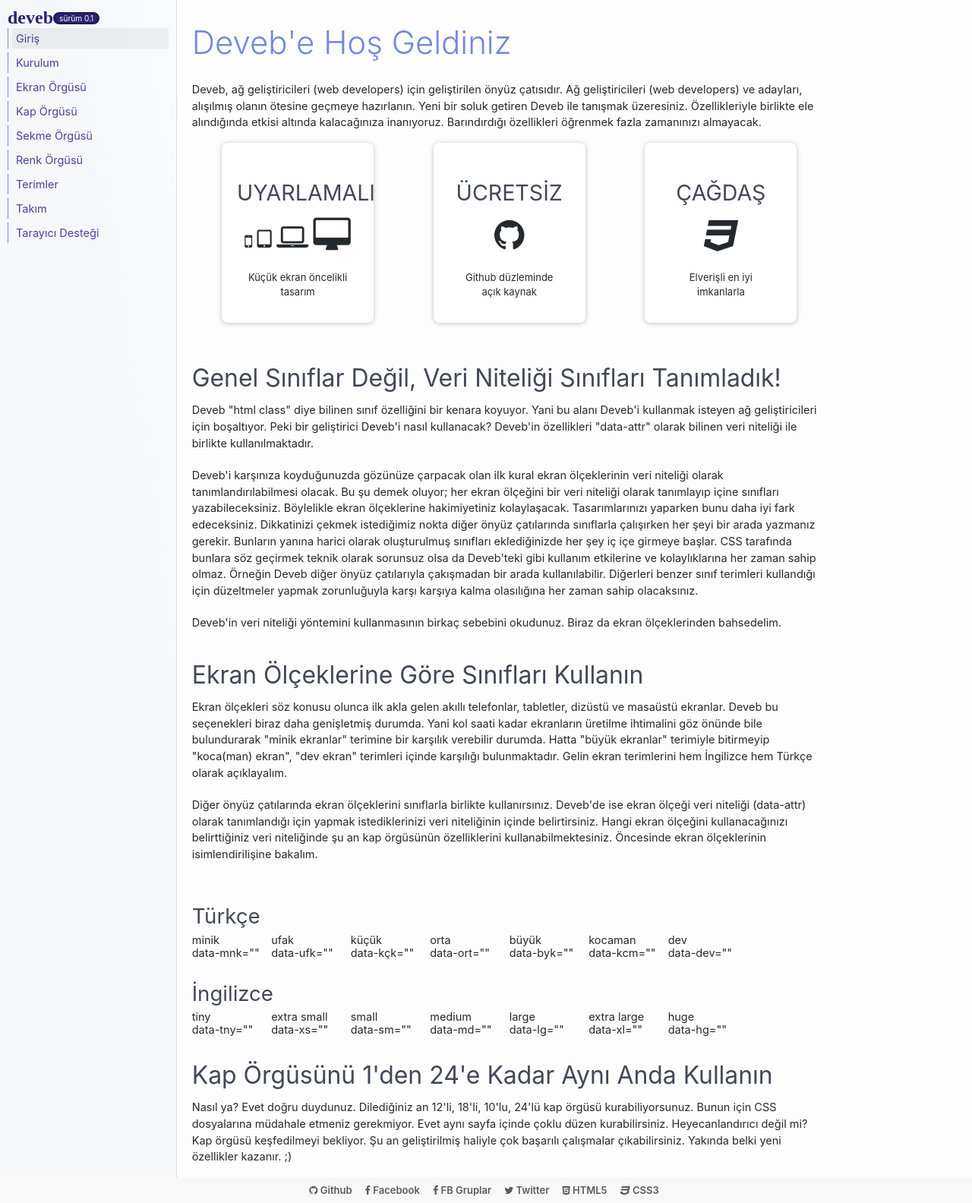
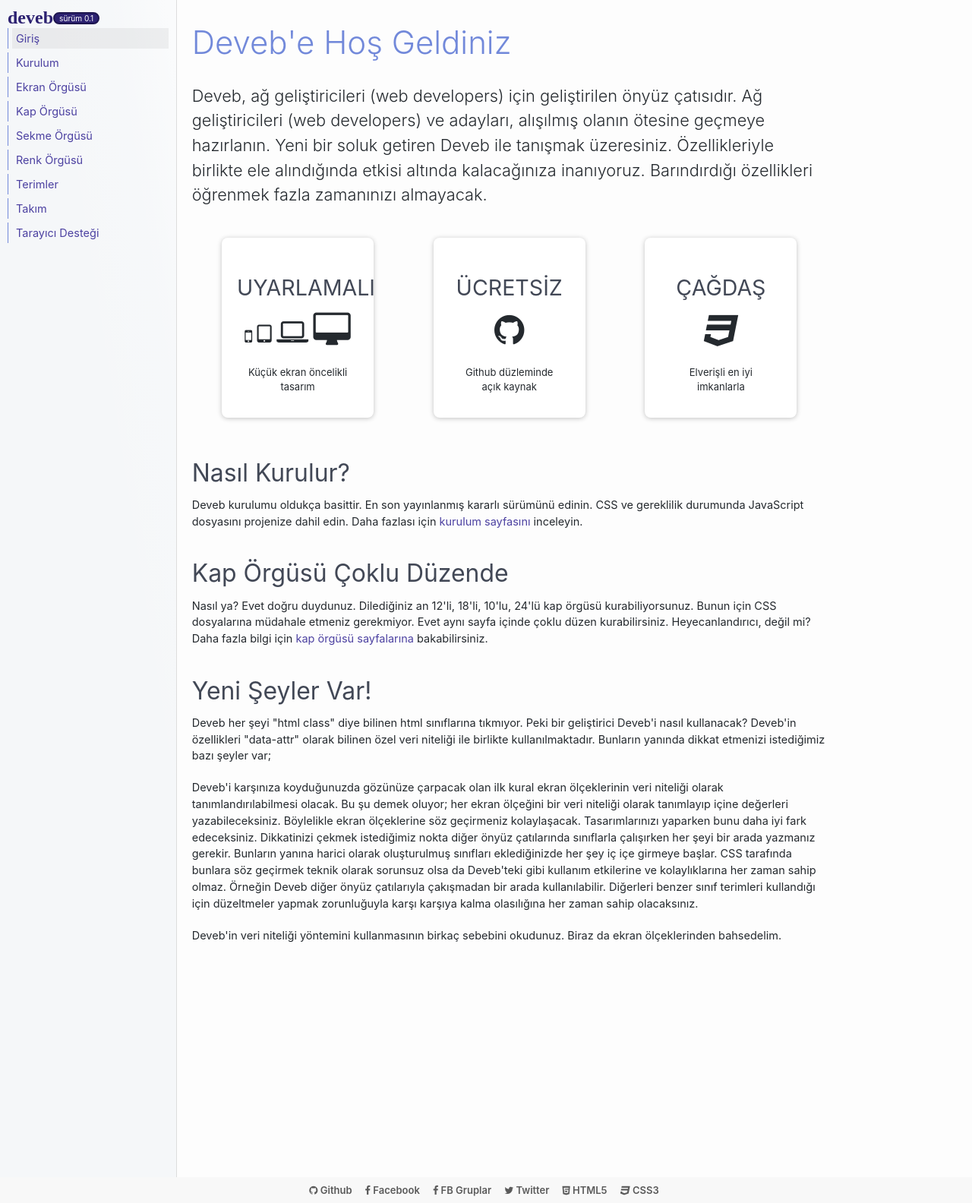
Before and after one commit to data-deveb/data-deveb.github.io, a Jekyll site: the page built from belgeler/deveb.html, in a window 1280 px wide. Shown: the whole page at 76% size. Built offline with Jekyll 4.4.1, drawn with Linux system fonts in a browser that asks for light colours; some web fonts are replaced.

Commit message:
Giriş yazısını şekillendirme.

```diff
--- a/belgeler/deveb.html
+++ b/belgeler/deveb.html
@@ -2,7 +2,7 @@
 layout: default
 title: Deveb'e Hoş Geldiniz
 ---
-<p>
+<p style="font-size: 1.5em;margin-bottom: 30px;font-weight: 300;">
   Deveb, ağ geliştiricileri (web developers) için geliştirilen önyüz çatısıdır.
   Ağ geliştiricileri (web developers) ve adayları, alışılmış olanın ötesine geçmeye
   hazırlanın. Yeni bir soluk getiren Deveb ile tanışmak üzeresiniz. Özellikleriyle
@@ -39,31 +39,40 @@ title: Deveb'e Hoş Geldiniz
 
 <p></p>
 
-<h1>Genel Sınıflar Değil, Veri Niteliği Sınıfları Tanımladık!</h1>
-<p>Deveb "html class" diye bilinen sınıf özelliğini bir kenara koyuyor. Yani bu alanı Deveb'i kullanmak isteyen ağ geliştiricileri için boşaltıyor. Peki bir geliştirici Deveb'i nasıl kullanacak? Deveb'in özellikleri "data-attr" olarak bilinen veri niteliği ile birlikte kullanılmaktadır.</p>
-<p>Deveb'i karşınıza koyduğunuzda gözünüze çarpacak olan ilk kural ekran ölçeklerinin veri niteliği olarak tanımlandırılabilmesi olacak. Bu şu demek oluyor; her ekran ölçeğini bir veri niteliği olarak tanımlayıp içine sınıfları yazabileceksiniz. Böylelikle ekran ölçeklerine hakimiyetiniz kolaylaşacak. Tasarımlarınızı yaparken bunu daha iyi fark edeceksiniz. Dikkatinizi çekmek istediğimiz nokta diğer önyüz çatılarında sınıflarla çalışırken her şeyi bir arada yazmanız gerekir. Bunların yanına harici olarak oluşturulmuş sınıfları eklediğinizde her şey iç içe girmeye başlar. CSS tarafında bunlara söz geçirmek teknik olarak sorunsuz olsa da Deveb'teki gibi kullanım etkilerine ve kolaylıklarına her zaman sahip olmaz. Örneğin Deveb diğer önyüz çatılarıyla çakışmadan bir arada kullanılabilir. Diğerleri benzer sınıf terimleri kullandığı için düzeltmeler yapmak zorunluğuyla karşı karşıya kalma olasılığına her zaman sahip olacaksınız.</p>
+<h1>Nasıl Kurulur?</h1>
+<p>
+  Deveb kurulumu oldukça basittir. En son yayınlanmış kararlı sürümünü edinin.
+  CSS ve gereklilik durumunda JavaScript dosyasını projenize dahil edin. Daha fazlası
+  için <a href="/belgeler/kurulum.html">kurulum sayfasını</a> inceleyin.
+</p>
+<h1> Kap Örgüsü Çoklu Düzende</h1>
+<p>
+  Nasıl ya? Evet doğru duydunuz. Dilediğiniz an 12'li, 18'li, 10'lu, 24'lü kap örgüsü
+  kurabiliyorsunuz. Bunun için CSS dosyalarına müdahale etmeniz gerekmiyor. Evet
+  aynı sayfa içinde çoklu düzen kurabilirsiniz. Heyecanlandırıcı, değil mi? Daha
+  fazla bilgi için <a href="/belgeler/kap-orgusu.html">kap örgüsü sayfalarına</a> bakabilirsiniz.
+</p>
+
+<h1>Yeni Şeyler Var!</h1>
+<p>
+  Deveb her şeyi "html class" diye bilinen html sınıflarına tıkmıyor. Peki bir
+  geliştirici Deveb'i nasıl kullanacak? Deveb'in özellikleri "data-attr" olarak
+  bilinen özel veri niteliği ile birlikte kullanılmaktadır. Bunların yanında dikkat
+  etmenizi istediğimiz bazı şeyler var;
+</p>
+
+<p>
+  Deveb'i karşınıza koyduğunuzda gözünüze çarpacak olan ilk kural ekran ölçeklerinin
+  veri niteliği olarak tanımlandırılabilmesi olacak. Bu şu demek oluyor; her ekran
+  ölçeğini bir veri niteliği olarak tanımlayıp içine değerleri yazabileceksiniz.
+  Böylelikle ekran ölçeklerine söz geçirmeniz kolaylaşacak. Tasarımlarınızı yaparken
+  bunu daha iyi fark edeceksiniz. Dikkatinizi çekmek istediğimiz nokta diğer önyüz
+  çatılarında sınıflarla çalışırken her şeyi bir arada yazmanız gerekir. Bunların
+  yanına harici olarak oluşturulmuş sınıfları eklediğinizde her şey iç içe girmeye başlar.
+  CSS tarafında bunlara söz geçirmek teknik olarak sorunsuz olsa da Deveb'teki gibi
+  kullanım etkilerine ve kolaylıklarına her zaman sahip olmaz. Örneğin Deveb diğer
+  önyüz çatılarıyla çakışmadan bir arada kullanılabilir. Diğerleri benzer sınıf
+  terimleri kullandığı için düzeltmeler yapmak zorunluğuyla karşı karşıya kalma
+  olasılığına her zaman sahip olacaksınız.
+</p>
 <p>Deveb'in veri niteliği yöntemini kullanmasının birkaç sebebini okudunuz. Biraz da ekran ölçeklerinden bahsedelim.</p>
-<h1>Ekran Ölçeklerine Göre Sınıfları Kullanın</h1>
-<p>Ekran ölçekleri söz konusu olunca ilk akla gelen akıllı telefonlar, tabletler, dizüstü ve masaüstü ekranlar. Deveb bu seçenekleri biraz daha genişletmiş durumda. Yani kol saati kadar ekranların üretilme ihtimalini göz önünde bile bulundurarak "minik ekranlar" terimine bir karşılık verebilir durumda. Hatta "büyük ekranlar" terimiyle bitirmeyip "koca(man) ekran", "dev ekran" terimleri içinde karşılığı bulunmaktadır. Gelin ekran terimlerini hem İngilizce hem Türkçe olarak açıklayalım.</p>
-<p>Diğer önyüz çatılarında ekran ölçeklerini sınıflarla birlikte kullanırsınız. Deveb'de ise ekran ölçeği veri niteliği (data-attr) olarak tanımlandığı için yapmak istediklerinizi veri niteliğinin içinde belirtirsiniz. Hangi ekran ölçeğini kullanacağınızı belirttiğiniz veri niteliğinde şu an kap örgüsünün özelliklerini kullanabilmektesiniz. Öncesinde ekran ölçeklerinin isimlendirilişine bakalım.</p>
-<p></p>
-<div data-gnl="24 24p uzat">
-  <div data-gnl="1 1p" data-ort="1 1p"><h2>Türkçe</h2></div>
-  <div data-gnl="1 3p" data-ort="1 8p">minik<br>data-mnk=""</div>
-  <div data-gnl="1 3p" data-ort="1 8p">ufak<br>data-ufk=""</div>
-  <div data-gnl="1 3p" data-ort="1 8p">küçük<br>data-kçk=""</div>
-  <div data-gnl="1 3p" data-ort="1 8p">orta<br>data-ort=""</div>
-  <div data-gnl="1 3p" data-ort="1 8p">büyük<br>data-byk=""</div>
-  <div data-gnl="1 3p" data-ort="1 8p">kocaman<br>data-kcm=""</div>
-  <div data-gnl="1 3p" data-ort="1 8p">dev<br>data-dev=""</div>
-  <div data-gnl="1 1p" data-ort="1 1p"><h2>İngilizce</h2></div>
-  <div data-gnl="1 3p" data-ort="1 8p">tiny<br>data-tny=""</div>
-  <div data-gnl="1 3p" data-ort="1 8p">extra small<br>data-xs=""</div>
-  <div data-gnl="1 3p" data-ort="1 8p">small<br>data-sm=""</div>
-  <div data-gnl="1 3p" data-ort="1 8p">medium<br>data-md=""</div>
-  <div data-gnl="1 3p" data-ort="1 8p">large<br>data-lg=""</div>
-  <div data-gnl="1 3p" data-ort="1 8p">extra large<br>data-xl=""</div>
-  <div data-gnl="1 3p" data-ort="1 8p">huge<br>data-hg=""</div>
-</div>
-<h1>Kap Örgüsünü 1'den 24'e Kadar Aynı Anda Kullanın</h1>
-<p>Nasıl ya? Evet doğru duydunuz. Dilediğiniz an 12'li, 18'li, 10'lu, 24'lü kap örgüsü kurabiliyorsunuz. Bunun için CSS dosyalarına müdahale etmeniz gerekmiyor. Evet aynı sayfa içinde çoklu düzen kurabilirsiniz. Heyecanlandırıcı değil mi? Kap örgüsü keşfedilmeyi bekliyor. Şu an geliştirilmiş haliyle çok başarılı çalışmalar çıkabilirsiniz. Yakında belki yeni özellikler kazanır. ;)</p>
```
